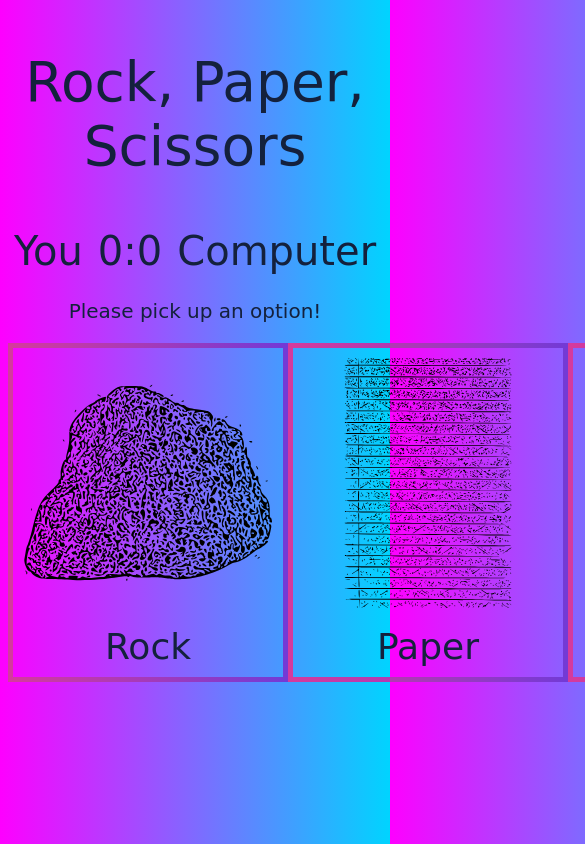
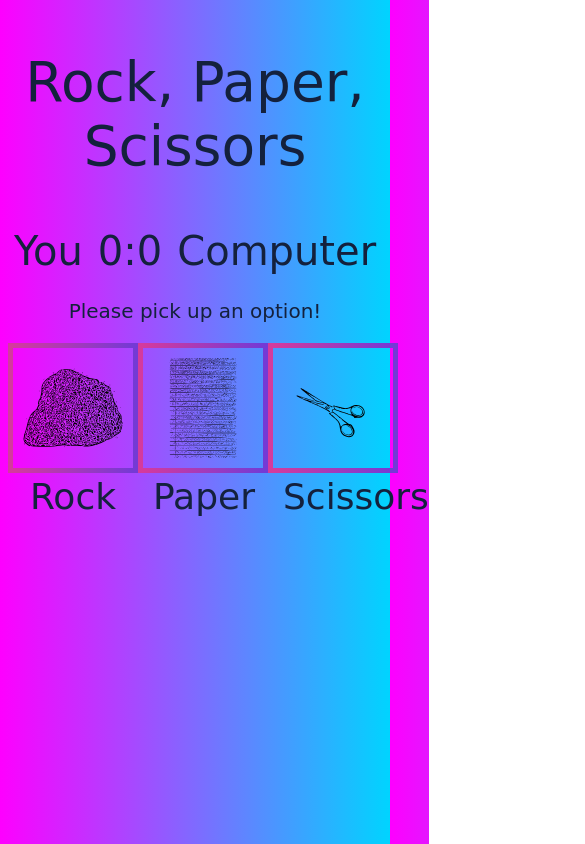
Before and after one commit to Bozhidar-Vangelov/rock-paper-scissors, a plain HTML site: page index.html in a window 390 px wide. Shown: the top 844 px of the page, 585 px wide, since content can reach past the window. Drawn offline with Linux system fonts and the light colour scheme; a web font is replaced by a local one.

Commit message:
Add media queries

```diff
--- a/style.css
+++ b/style.css
@@ -1,4 +1,4 @@
-@import url("https://fonts.googleapis.com/css2?family=Klee+One:wght@600&display=swap");
+@import url('https://fonts.googleapis.com/css2?family=Klee+One:wght@600&display=swap');
 
 html {
   box-sizing: border-box;
@@ -14,7 +14,7 @@ body {
   );
   color: #14213d;
   font-size: 36px;
-  font-family: "Klee One", cursive;
+  font-family: 'Klee One', cursive;
 }
 
 .heading {
@@ -83,6 +83,30 @@ body {
   padding: 10px;
   font-size: 36px;
   color: #14213d;
-  font-family: "Klee One", cursive;
+  font-family: 'Klee One', cursive;
   cursor: pointer;
 }
+
+@media only screen and (max-width: 992px) {
+  .icon {
+    width: 150px;
+    height: 150px;
+  }
+
+  .icon-image img {
+    width: 150px;
+    height: 150px;
+  }
+}
+
+@media only screen and (max-width: 768px) {
+  .icon {
+    width: 100px;
+    height: 100px;
+  }
+
+  .icon-image img {
+    width: 100px;
+    height: 100px;
+  }
+}
```
